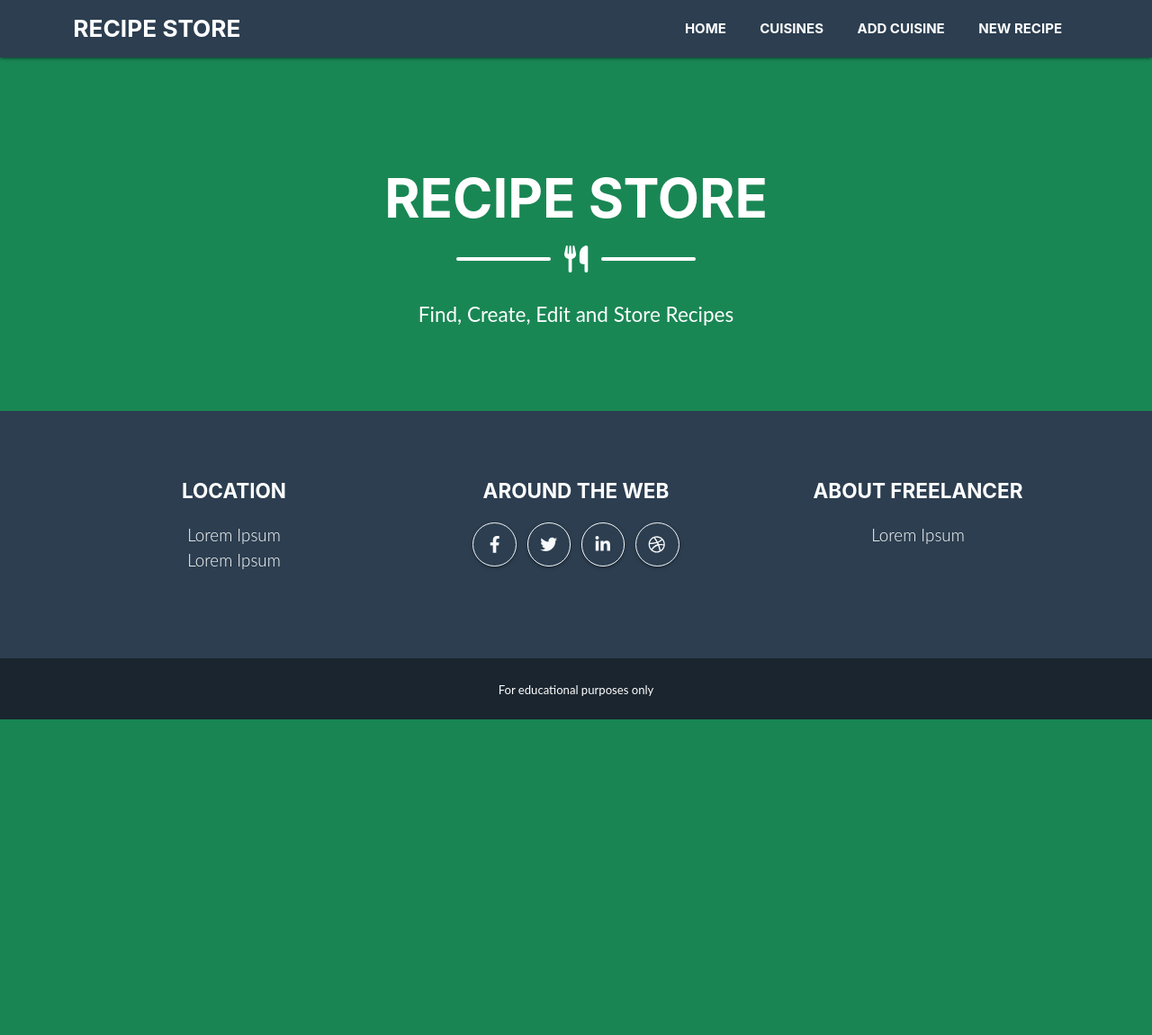
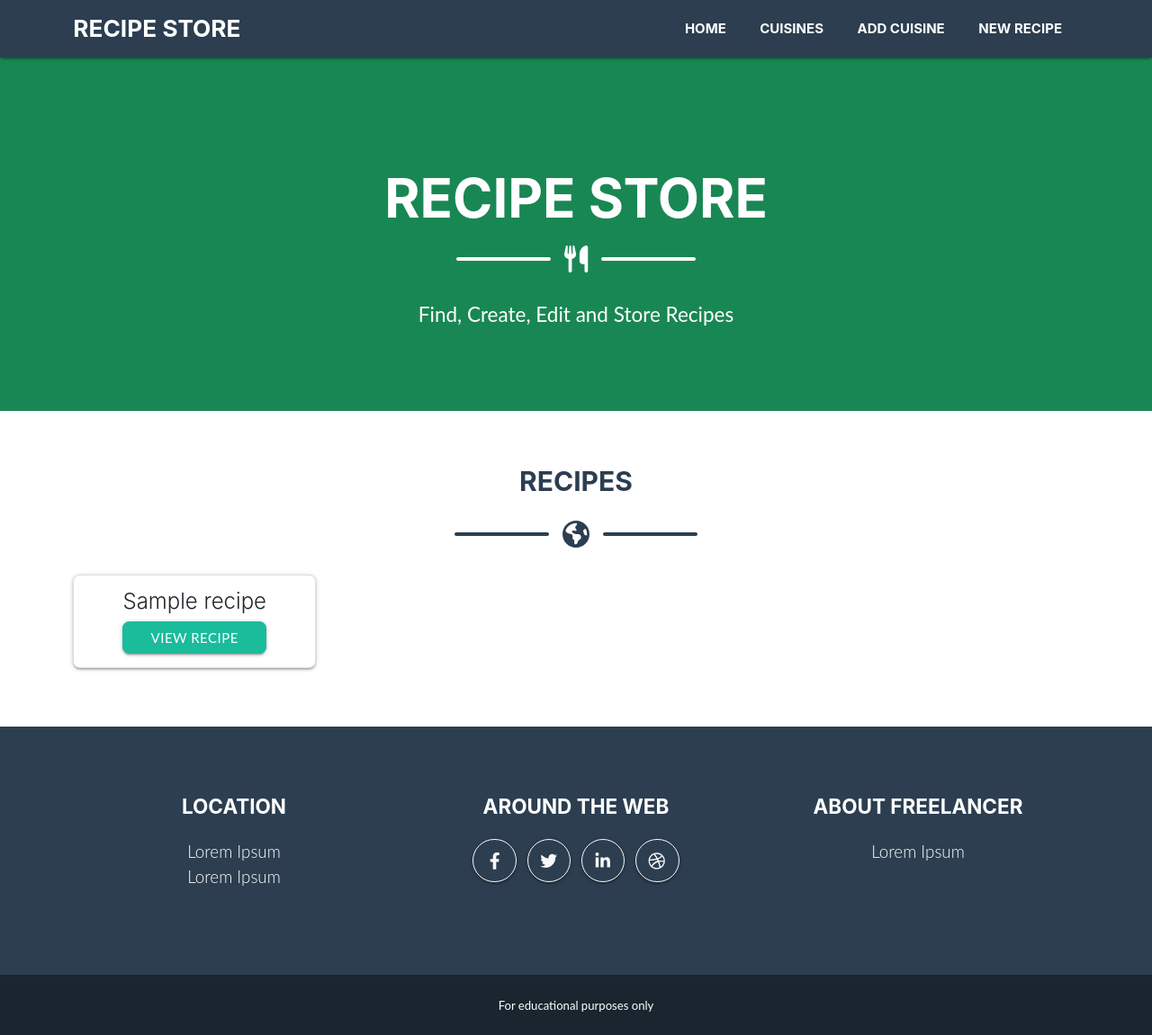
Before and after one commit to shaun-davies/recipe-store, a Flask app: page / in a window 1280 px wide. Shown: the whole page at 90% size. Before the commit the page ends 800 px from the top, so only its background shows below. Run offline with Flask 2, Linux system fonts and the light colour scheme; tables that the repository leaves empty hold one stand-in row (values such as "Sample post"); some libraries are stand-ins or nearby versions.

Commit message:
Create view recipe function and page to display recipe

```diff
--- a/recipestore/routes.py
+++ b/recipestore/routes.py
@@ -5,7 +5,8 @@ from recipestore.models import Cuisine, Recipe
 
 @app.route("/")
 def home():
-    return render_template("base.html")
+    recipes = list(Recipe.query.order_by(Recipe.id).all())
+    return render_template("base.html", recipes=recipes)
 
 
 @app.route("/cuisines")
@@ -39,3 +40,9 @@ def add_recipe():
         db.session.commit()
         return redirect(url_for("home"))
     return render_template("add_recipe.html", cuisines=cuisines)
+
+
+@app.route("/view_recipe/<int:recipe_id>", methods=["GET"])
+def view_recipe(recipe_id):
+    recipe = Recipe.query.get_or_404(recipe_id)
+    return render_template("view_recipe.html", recipe=recipe)
--- a/recipestore/templates/add_cuisine.html
+++ b/recipestore/templates/add_cuisine.html
@@ -8,7 +8,7 @@
         <!-- Icon Divider-->
         <div class="divider-custom">
             <div class="divider-custom-line"></div>
-            <div class="divider-custom-icon"><i class="fas fa-earth-americas"></i></div>
+            <div class="divider-custom-icon"><i class="fa-solid fa-plus"></i></div>
             <div class="divider-custom-line"></div>
         </div>
         <!-- Add Cuisine Form-->
@@ -21,7 +21,7 @@
                             placeholder="Enter name of cuisine..." required />
                         <label for="cuisine_name">Cuisine</label>
                     </div>
-                    <div>
+                    <div class="d-flex justify-content-center">
                          <!-- Submit Button-->
                     <button class="btn btn-primary" type="submit">Add</button>
                     </div>
--- a/recipestore/templates/base.html
+++ b/recipestore/templates/base.html
@@ -47,6 +47,28 @@
 
     <main class="container">
         {% block content %}
+        <div class="container">
+            <!-- Recipes Section Heading-->
+            <h2 class="page-section-heading text-center text-uppercase text-secondary mb-0">Recipes</h2>
+            <!-- Icon Divider-->
+            <div class="divider-custom">
+                <div class="divider-custom-line"></div>
+                <div class="divider-custom-icon"><i class="fas fa-earth-americas"></i></div>
+                <div class="divider-custom-line"></div>
+            </div>
+        </div>
+        <div class="container-fluid d-flex">
+            <div class="row align-items-center justify-content-center">
+                {% for recipe in recipes %}
+                <div class="card col-md-6 col-lg-4 mb-5 align-items-center" style="width: 18rem;">
+                    <div class="card-body">
+                      <h5 class="card-title text-center">{{ recipe.recipe_name }}</h5>
+                      <a href="{{ url_for('view_recipe', recipe_id=recipe.id) }}" class="btn btn-primary d-flex justify-content-center">View Recipe</a>
+                    </div>
+                </div>
+                {% endfor %}
+            </div>
+        </div>
         {% endblock %}
     </main>
     <!-- Footer-->
--- a/requirements.txt
+++ b/requirements.txt
@@ -3,5 +3,4 @@ Flask==2.1.2
 itsdangerous==2.1.2
 Werkzeug==2.1.2
 flask_sqlalchemy==2.5.1
-psycopg==3.0.15
 psycopg2==2.9.3
```
Also changed, not shown: recipestore/templates/add_recipe.html (+5 -5 lines), recipestore/templates/view_recipe.html (added, +25 -0 lines).
